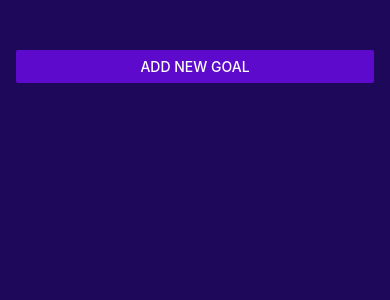
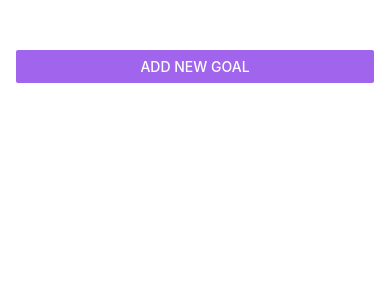
Before and after one commit to jobyjoseph/Udemy-React-Native-The-Practical-Guide, a React Native app: screen / in a window 390 px wide. Shown: the top 300 px of the page. Built offline with nearby package versions, Linux system fonts and the light colour scheme.

Commit message:
course done

```diff
--- a/App.js
+++ b/App.js
@@ -2,6 +2,7 @@ import { useState } from "react";
 import { Button, FlatList, StyleSheet, View } from "react-native";
 import GoalInput from "./components/GoalInput";
 import GoalItem from "./components/GoalItem";
+import { StatusBar } from "expo-status-bar";
 
 export default function App() {
   const [courseGoals, setCourseGoals] = useState([]);
@@ -30,10 +31,12 @@ export default function App() {
   }
 
   return (
+    <>
+      <StatusBar style="light" />
       <View style={styles.appContainer}>
         <Button
           title="Add New Goal"
-        color="#5e0acc"
+          color="#a065ec"
           onPress={startAddGoalHandler}
         />
 
@@ -58,6 +61,7 @@ export default function App() {
           />
         </View>
       </View>
+    </>
   );
 }
 
@@ -66,7 +70,6 @@ const styles = StyleSheet.create({
     flex: 1,
     paddingTop: 50,
     paddingHorizontal: 16,
-    backgroundColor: "#1e085a",
   },
 
   goalsContainer: {
```
Lines whose indentation alone changed are shown as unchanged.
